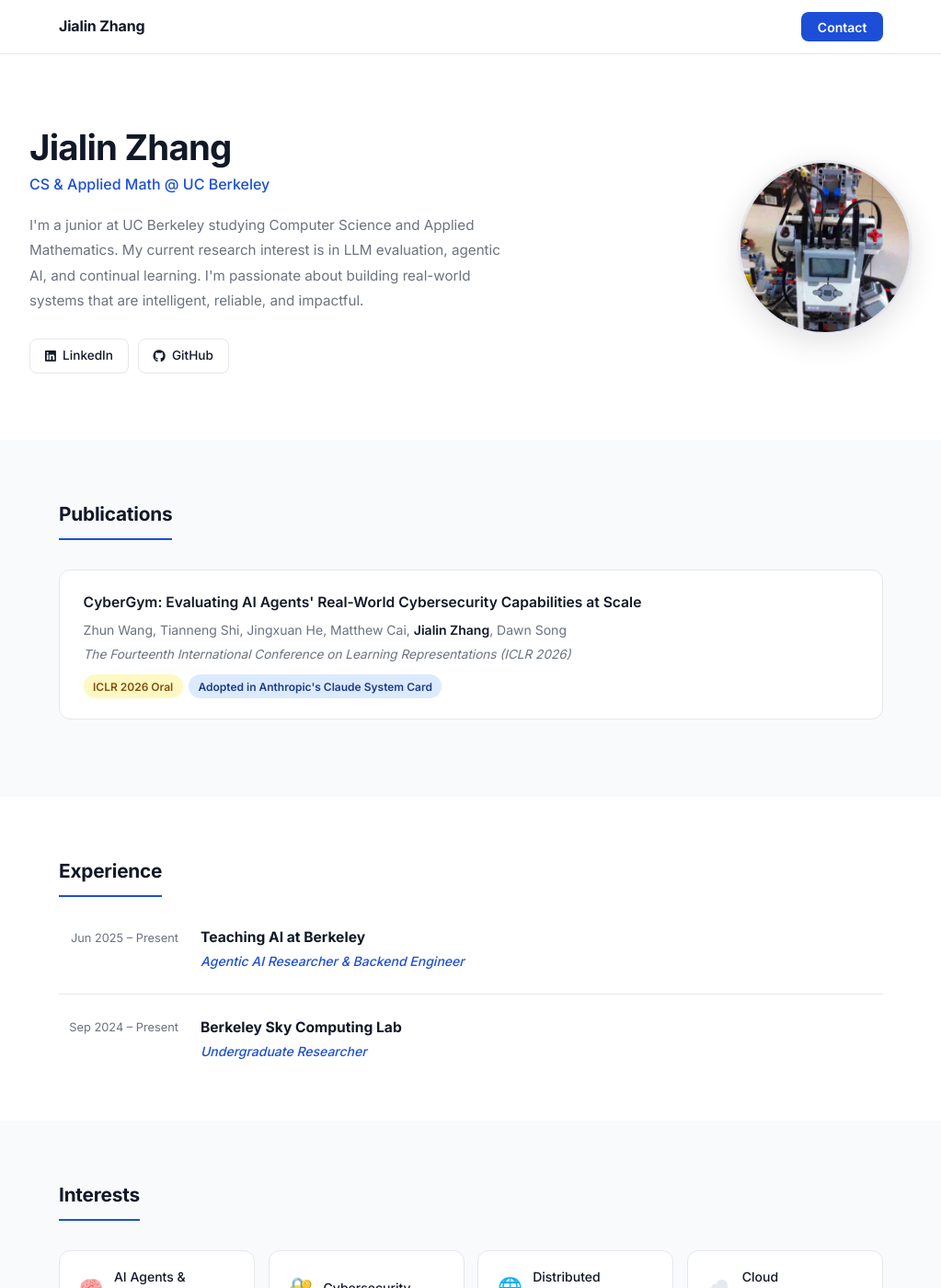
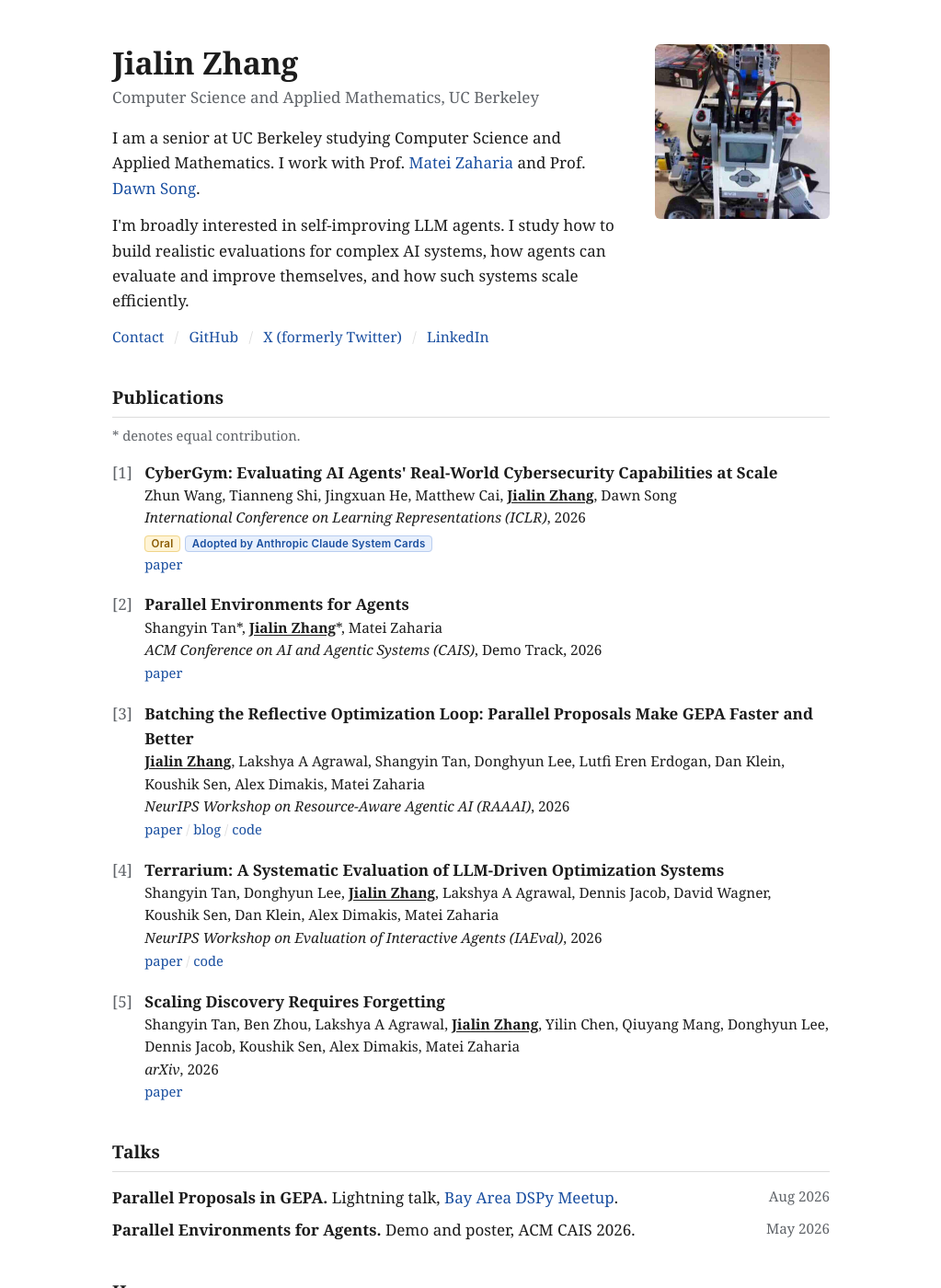
Before and after one commit to Benzhang2004/Benzhang2004.github.io, a Jekyll site: the page built from index.html, in a window 1280 px wide and 1400 px high. Shown: the whole window at 92% size, without its empty margins (128-1151 px from the left). Built offline with Jekyll 4.4.1, drawn with Linux system fonts in a browser that asks for light colours; some of the changed text lies outside the part shown.

Commit message:
Rewrite homepage as a plain academic page: bio, five publications, talks, honors, teaching; add sitemap and SEO tags

```diff
--- a/_config.yml
+++ b/_config.yml
@@ -15,8 +15,9 @@
 # Site settings
 
 title: Jialin Zhang
+tagline: UC Berkeley
 description: >-
-  Berkeley CS + Applied Math student interested in AI agents, real-world systems, and impactful technical projects.
+  Jialin Zhang, UC Berkeley. Research on self-improving LLM agents, agent evaluation, and systems for agentic optimization.
 baseurl: ""
 url: "https://benzhang2004.github.io"
 
@@ -28,3 +29,5 @@ linkedin_url: "https://www.linkedin.com/in/jialin-zhang-185b782ab/"
 theme: minima
 plugins:
   - jekyll-feed
+  - jekyll-sitemap
+  - jekyll-seo-tag
--- a/_layouts/default.html
+++ b/_layouts/default.html
@@ -3,12 +3,7 @@
 <head>
   <meta charset="UTF-8">
   <meta name="viewport" content="width=device-width, initial-scale=1.0">
-  <meta name="description" content="{{ site.description | escape }}">
-  <title>{{ site.title }}</title>
-  <link rel="preconnect" href="https://fonts.googleapis.com">
-  <link rel="preconnect" href="https://fonts.gstatic.com" crossorigin>
-  <link href="https://fonts.googleapis.com/css2?family=Inter:wght@300;400;500;600;700&display=swap" rel="stylesheet">
-  <link rel="stylesheet" href="https://cdnjs.cloudflare.com/ajax/libs/font-awesome/6.5.0/css/all.min.css">
+  {% seo %}
   <link rel="stylesheet" href="{{ '/assets/css/style.css' | relative_url }}">
 </head>
 <body>
--- a/assets/css/style.css
+++ b/assets/css/style.css
@@ -1,278 +1,158 @@
-/* ── Reset & base ── */
-*, *::before, *::after { margin: 0; padding: 0; box-sizing: border-box; }
+/* Plain academic layout. One column, no cards. */
+*, *::before, *::after { box-sizing: border-box; margin: 0; padding: 0; }
 
 :root {
-  --blue:       #1d4ed8;
-  --blue-light: #dbeafe;
-  --blue-dark:  #1e3a8a;
-  --text:       #111827;
-  --muted:      #6b7280;
-  --border:     #e5e7eb;
+  --blue:       #1a4fa0;
+  --blue-dark:  #123a78;
+  --text:       #1c1c1c;
+  --muted:      #5f6368;
+  --border:     #dcdcdc;
   --bg:         #ffffff;
-  --bg-alt:     #f8fafc;
-  --radius:     12px;
-  --shadow:     0 2px 16px rgba(0,0,0,0.07);
 }
 
 html { scroll-behavior: smooth; }
 
 body {
-  font-family: 'Inter', -apple-system, BlinkMacSystemFont, sans-serif;
+  font-family: Charter, "Bitstream Charter", "Sitka Text", Cambria, Georgia, serif;
+  font-size: 17px;
+  line-height: 1.6;
   color: var(--text);
   background: var(--bg);
-  line-height: 1.6;
-  font-size: 15px;
 }
 
-a { color: inherit; text-decoration: none; }
+a { color: var(--blue); text-decoration: none; }
+a:hover { text-decoration: underline; }
 
-/* ── Navigation ── */
-nav {
-  position: sticky;
-  top: 0;
-  z-index: 100;
-  background: rgba(255,255,255,0.92);
-  backdrop-filter: blur(12px);
-  -webkit-backdrop-filter: blur(12px);
+.page {
+  max-width: 820px;
+  margin: 0 auto;
+  padding: 3rem 1.25rem 2rem;
+}
+
+/* Header */
+.intro {
+  display: grid;
+  grid-template-columns: 1fr 190px;
+  gap: 2.25rem;
+  align-items: start;
+}
+
+.name {
+  font-size: 2.1rem;
+  font-weight: 600;
+  line-height: 1.2;
+  letter-spacing: -0.01em;
+}
+
+.affil {
+  color: var(--muted);
+  margin: 0.2rem 0 1.1rem;
+}
+
+.bio p { margin-bottom: 0.85rem; }
+
+.links {
+  margin-top: 0.4rem;
+  font-size: 0.98rem;
+}
+
+.links a, .links button { white-space: nowrap; }
+
+.links .sep { color: var(--border); margin: 0 0.45rem; }
+
+.link-btn {
+  background: none;
+  border: none;
+  padding: 0;
+  font: inherit;
+  color: var(--blue);
+  cursor: pointer;
+}
+
+.link-btn:hover { text-decoration: underline; }
+
+.photo img {
+  width: 190px;
+  height: 190px;
+  object-fit: cover;
+  border-radius: 6px;
+  display: block;
+}
+
+/* Sections */
+section { margin-top: 2.4rem; }
+
+h2 {
+  font-size: 1.2rem;
+  font-weight: 600;
+  padding-bottom: 0.3rem;
+  margin-bottom: 0.9rem;
   border-bottom: 1px solid var(--border);
 }
 
-.nav-inner {
-  max-width: 960px;
-  margin: 0 auto;
-  padding: 0 2rem;
-  height: 58px;
-  display: flex;
-  align-items: center;
-  justify-content: space-between;
+.note { color: var(--muted); font-size: 0.92rem; margin: -0.4rem 0 0.9rem; }
+
+/* Publications */
+.pubs { list-style: none; counter-reset: pub; }
+
+.pubs li {
+  counter-increment: pub;
+  position: relative;
+  padding-left: 2.2rem;
+  margin-bottom: 1.15rem;
 }
 
-.nav-brand {
-  font-weight: 700;
-  font-size: 1rem;
-  letter-spacing: -0.01em;
+.pubs li::before {
+  content: "[" counter(pub) "]";
+  position: absolute;
+  left: 0;
+  color: var(--muted);
 }
 
-/* ── Nav message button ── */
-.msg-btn {
-  padding: 0.45rem 1.1rem;
-  background: var(--blue);
-  color: #fff;
-  border: none;
-  border-radius: 8px;
-  font-size: 0.875rem;
+.pub-title { font-weight: 600; }
+.pub-authors { font-size: 0.96rem; }
+.pub-authors strong { font-weight: 600; text-decoration: underline; text-underline-offset: 2px; }
+.pub-venue { font-size: 0.96rem; }
+.pub-venue em { font-style: italic; }
+.pub-desc { font-size: 0.96rem; color: var(--muted); }
+.pub-links { font-size: 0.92rem; }
+.pub-links a + a::before { content: " / "; color: var(--border); }
+
+.tag {
+  font-family: -apple-system, BlinkMacSystemFont, "Segoe UI", Helvetica, Arial, sans-serif;
+  font-size: 0.72rem;
   font-weight: 600;
-  font-family: inherit;
-  cursor: pointer;
-  transition: background 0.15s;
+  letter-spacing: 0.02em;
+  color: #8a5a00;
+  background: #fff4d6;
+  border: 1px solid #f0d58a;
+  border-radius: 4px;
+  padding: 0.05rem 0.4rem;
+  margin-left: 0.35rem;
+  white-space: nowrap;
 }
 
-.msg-btn:hover { background: var(--blue-dark); }
+.pub-tags { line-height: 1.5; }
+.pub-tags .tag:first-child { margin-left: 0; }
 
-/* ── Shared container ── */
-.inner {
-  max-width: 960px;
-  margin: 0 auto;
-  padding: 0 2rem;
+.tag-blue {
+  color: #1a4fa0;
+  background: #e8f0fc;
+  border-color: #b9cdf0;
 }
 
-/* ── Hero / About ── */
-.hero {
-  padding: 5rem 2rem 4.5rem;
-}
+/* Simple lists with a date on the right */
+.rows { list-style: none; }
 
-.hero-grid {
-  max-width: 960px;
-  margin: 0 auto;
-  display: flex;
-  align-items: center;
-  gap: 4rem;
-}
-
-.hero-text { flex: 1; }
-
-.hero-photo { flex-shrink: 0; }
-
-.hero-photo img {
-  width: 190px;
-  height: 190px;
-  border-radius: 50%;
-  object-fit: cover;
-  border: 3px solid var(--border);
-  box-shadow: 0 8px 32px rgba(0,0,0,0.12);
-}
-
-h1.name {
-  font-size: 2.4rem;
-  font-weight: 700;
-  letter-spacing: -0.02em;
-  line-height: 1.1;
-  margin-bottom: 0.4rem;
-}
-
-.hero-subtitle {
-  font-size: 1rem;
-  font-weight: 500;
-  color: var(--blue);
-  margin-bottom: 1.1rem;
-}
-
-.hero-bio {
-  color: var(--muted);
-  font-size: 0.95rem;
-  line-height: 1.8;
-  max-width: 520px;
-  margin-bottom: 1.75rem;
-}
-
-.social-links {
-  display: flex;
-  flex-wrap: wrap;
-  gap: 0.6rem;
-}
-
-.social-btn {
-  display: inline-flex;
-  align-items: center;
-  gap: 0.45rem;
-  padding: 0.45rem 1rem;
-  border: 1.5px solid var(--border);
-  border-radius: 8px;
-  font-size: 0.85rem;
-  font-weight: 500;
-  color: var(--text);
-  transition: border-color 0.15s, color 0.15s, background 0.15s;
-}
-
-.social-btn:hover {
-  border-color: var(--blue);
-  color: var(--blue);
-  background: var(--blue-light);
-}
-
-/* ── Sections ── */
-section { padding: 4rem 2rem; }
-section:nth-of-type(even) { background: var(--bg-alt); }
-
-.section-title {
-  font-size: 1.3rem;
-  font-weight: 700;
-  letter-spacing: -0.01em;
-  padding-bottom: 0.6rem;
-  border-bottom: 2.5px solid var(--blue);
-  display: inline-block;
-  margin-bottom: 2rem;
-}
-
-/* ── Publications ── */
-.pub-card {
-  background: var(--bg);
-  border: 1px solid var(--border);
-  border-radius: var(--radius);
-  padding: 1.4rem 1.6rem;
-  margin-bottom: 1.25rem;
-  transition: box-shadow 0.15s;
-}
-
-.pub-card:hover { box-shadow: var(--shadow); }
-
-.pub-title {
-  font-size: 0.975rem;
-  font-weight: 600;
-  line-height: 1.5;
+.rows li {
+  display: grid;
+  grid-template-columns: 1fr auto;
+  gap: 1rem;
   margin-bottom: 0.5rem;
 }
 
-.pub-authors {
-  font-size: 0.875rem;
-  color: var(--muted);
-  margin-bottom: 0.3rem;
-}
-
-.pub-authors strong { color: var(--text); font-weight: 600; }
-
-.pub-venue {
-  font-size: 0.85rem;
-  color: var(--muted);
-  font-style: italic;
-  margin-bottom: 0.65rem;
-}
-
-.badges { display: flex; flex-wrap: wrap; gap: 0.4rem; }
-
-.badge {
-  display: inline-block;
-  font-size: 0.75rem;
-  font-weight: 600;
-  padding: 0.2rem 0.65rem;
-  border-radius: 20px;
-}
-
-.badge-gold { background: #fef9c3; color: #854d0e; }
-.badge-blue { background: var(--blue-light); color: var(--blue-dark); }
-
-/* ── Experience ── */
-.exp-list { display: flex; flex-direction: column; gap: 0; }
-
-.exp-item {
-  display: flex;
-  gap: 1.5rem;
-  padding: 1.5rem 0;
-  border-bottom: 1px solid var(--border);
-}
-
-.exp-item:first-child { padding-top: 0; }
-.exp-item:last-child  { border-bottom: none; padding-bottom: 0; }
-
-.exp-date {
-  flex-shrink: 0;
-  width: 130px;
-  font-size: 0.8rem;
-  color: var(--muted);
-  padding-top: 0.15rem;
-  text-align: right;
-}
-
-.exp-body { flex: 1; }
-
-.exp-org {
-  font-weight: 700;
-  font-size: 0.975rem;
-  margin-bottom: 0.1rem;
-}
-
-.exp-role {
-  font-size: 0.875rem;
-  color: var(--blue);
-  font-style: italic;
-  font-weight: 500;
-}
-
-/* ── Interests ── */
-.interests-grid {
-  display: grid;
-  grid-template-columns: repeat(auto-fill, minmax(185px, 1fr));
-  gap: 0.9rem;
-}
-
-.interest-card {
-  background: var(--bg);
-  border: 1px solid var(--border);
-  border-radius: var(--radius);
-  padding: 1.1rem 1.3rem;
-  display: flex;
-  align-items: center;
-  gap: 0.7rem;
-  transition: border-color 0.15s, box-shadow 0.15s;
-}
-
-.interest-card:hover {
-  border-color: var(--blue);
-  box-shadow: 0 2px 12px rgba(29,78,216,0.1);
-}
-
-.interest-icon { font-size: 1.35rem; line-height: 1; }
-.interest-label { font-size: 0.875rem; font-weight: 500; }
+.rows .when { color: var(--muted); white-space: nowrap; font-size: 0.95rem; }
+.rows .what strong { font-weight: 600; }
 
 /* ── Modal ── */
 .modal-overlay {
@@ -344,7 +224,7 @@ section:nth-of-type(even) { background: var(--bg-alt); }
   border: 1.5px solid var(--border);
   border-radius: 8px;
   font-size: 0.9rem;
-  font-family: inherit;
+  font-family: -apple-system, BlinkMacSystemFont, "Segoe UI", Helvetica, Arial, sans-serif;
   color: var(--text);
   background: var(--bg);
   transition: border-color 0.15s;
@@ -365,7 +245,7 @@ section:nth-of-type(even) { background: var(--bg-alt); }
   border-radius: 8px;
   font-size: 0.9rem;
   font-weight: 600;
-  font-family: inherit;
+  font-family: -apple-system, BlinkMacSystemFont, "Segoe UI", Helvetica, Arial, sans-serif;
   cursor: pointer;
   transition: background 0.15s;
 }
@@ -381,32 +261,18 @@ section:nth-of-type(even) { background: var(--bg-alt); }
 
 /* ── Footer ── */
 footer {
-  background: #111827;
-  color: #9ca3af;
-  text-align: center;
-  padding: 2rem;
-  font-size: 0.85rem;
+  margin-top: 3rem;
+  padding-top: 1rem;
+  border-top: 1px solid var(--border);
+  color: var(--muted);
+  font-size: 0.88rem;
 }
 
-footer a { color: #9ca3af; transition: color 0.15s; }
-footer a:hover { color: #e5e7eb; }
-
 /* ── Responsive ── */
-@media (max-width: 720px) {
-  .hero-grid {
-    flex-direction: column-reverse;
-    gap: 2rem;
-    text-align: center;
-  }
-  .hero-bio  { max-width: 100%; }
-  .social-links { justify-content: center; }
-  h1.name { font-size: 2rem; }
-
-  .exp-item { flex-direction: column; gap: 0.25rem; }
-  .exp-date { width: auto; text-align: left; }
+@media (max-width: 640px) {
+  .intro { grid-template-columns: 1fr; }
+  .photo { order: -1; }
+  .photo img { width: 140px; height: 140px; }
+  .rows li { grid-template-columns: 1fr; gap: 0; }
+  .name { font-size: 1.8rem; }
 }
-
-@media (max-width: 480px) {
-  .nav-inner { padding: 0 1rem; }
-  section, .hero { padding: 2.5rem 1rem; }
-}
--- a/index.html
+++ b/index.html
@@ -2,120 +2,132 @@
 layout: default
 ---
 
-<!-- Navigation -->
-<nav>
-  <div class="nav-inner">
-    <a href="#about" class="nav-brand">Jialin Zhang</a>
-    <button class="msg-btn" onclick="document.getElementById('contact-modal').classList.add('open')">
-      Contact
-    </button>
-  </div>
-</nav>
+<main class="page">
 
-<!-- Hero / About -->
-<section class="hero" id="about">
-  <div class="hero-grid">
-    <div class="hero-text">
+  <!-- Intro -->
+  <header class="intro" id="about">
+    <div>
       <h1 class="name">Jialin Zhang</h1>
-      <p class="hero-subtitle">CS &amp; Applied Math @ UC Berkeley</p>
-      <p class="hero-bio">
-        I'm a junior at UC Berkeley studying Computer Science and Applied Mathematics.
-        My current research interest is in LLM evaluation, agentic AI, and continual learning.
-        I'm passionate about building real-world systems that are intelligent, reliable, and impactful.
+      <p class="affil">Computer Science and Applied Mathematics, UC Berkeley</p>
+
+      <div class="bio">
+        <p>
+          I am a senior at UC Berkeley studying Computer Science and Applied Mathematics.
+          I work with Prof. <a href="https://people.eecs.berkeley.edu/~matei/" target="_blank" rel="noopener">Matei Zaharia</a>
+          and Prof. <a href="https://dawnsong.io/" target="_blank" rel="noopener">Dawn Song</a>.
+        </p>
+        <p>
+          I'm broadly interested in self-improving LLM agents. I study how to build realistic evaluations for
+          complex AI systems, how agents can evaluate and improve themselves, and how such systems scale efficiently.
+        </p>
+      </div>
+
+      <p class="links">
+        <button class="link-btn" onclick="document.getElementById('contact-modal').classList.add('open')">Contact</button>
+        <span class="sep">/</span>
+        <a href="https://github.com/{{ site.github_username }}" target="_blank" rel="noopener">GitHub</a>
+        <span class="sep">/</span>
+        <a href="https://x.com/benzhang04" target="_blank" rel="noopener">X (formerly Twitter)</a>
+        <span class="sep">/</span>
+        <a href="{{ site.linkedin_url }}" target="_blank" rel="noopener">LinkedIn</a>
       </p>
-      <div class="social-links">
-        <a href="{{ site.linkedin_url }}" class="social-btn" target="_blank" rel="noopener">
-          <i class="fab fa-linkedin"></i> LinkedIn
-        </a>
-        <a href="https://github.com/{{ site.github_username }}" class="social-btn" target="_blank" rel="noopener">
-          <i class="fab fa-github"></i> GitHub
-        </a>
-      </div>
     </div>
-    <div class="hero-photo">
+    <div class="photo">
       <img src="{{ '/photo.jpeg' | relative_url }}" alt="Jialin Zhang">
     </div>
-  </div>
-</section>
+  </header>
 
-<!-- Publications -->
-<section id="publications">
-  <div class="inner">
-    <h2 class="section-title">Publications</h2>
-    <div class="pub-card">
-      <div class="pub-title">CyberGym: Evaluating AI Agents' Real-World Cybersecurity Capabilities at Scale</div>
-      <div class="pub-authors">
-        Zhun Wang, Tianneng Shi, Jingxuan He, Matthew Cai, <strong>Jialin Zhang</strong>, Dawn Song
-      </div>
-      <div class="pub-venue">
-        The Fourteenth International Conference on Learning Representations (ICLR 2026)
-      </div>
-      <div class="badges">
-        <span class="badge badge-gold">ICLR 2026 Oral</span>
-        <span class="badge badge-blue">Adopted in Anthropic's Claude System Card</span>
-      </div>
-    </div>
-  </div>
-</section>
+  <!-- Publications -->
+  <section id="publications">
+    <h2>Publications</h2>
+    <p class="note">* denotes equal contribution.</p>
+    <ol class="pubs">
 
-<!-- Experience -->
-<section id="experience">
-  <div class="inner">
-    <h2 class="section-title">Experience</h2>
-    <div class="exp-list">
+      <li>
+        <div class="pub-title">CyberGym: Evaluating AI Agents' Real-World Cybersecurity Capabilities at Scale</div>
+        <div class="pub-authors">Zhun Wang, Tianneng Shi, Jingxuan He, Matthew Cai, <strong>Jialin Zhang</strong>, Dawn Song</div>
+        <div class="pub-venue"><em>International Conference on Learning Representations (ICLR)</em>, 2026</div>
+        <div class="pub-tags"><span class="tag">Oral</span><span class="tag tag-blue">Adopted by Anthropic Claude System Cards</span></div>
+        <div class="pub-links"><a href="https://openreview.net/forum?id=2YvbLQEdYt" target="_blank" rel="noopener">paper</a></div>
+      </li>
 
-      <div class="exp-item">
-        <div class="exp-date">Jun 2025 – Present</div>
-        <div class="exp-body">
-          <div class="exp-org">Teaching AI at Berkeley</div>
-          <div class="exp-role">Agentic AI Researcher &amp; Backend Engineer</div>
-        </div>
-      </div>
+      <li>
+        <div class="pub-title">Parallel Environments for Agents</div>
+        <div class="pub-authors">Shangyin Tan*, <strong>Jialin Zhang</strong>*, Matei Zaharia</div>
+        <div class="pub-venue"><em>ACM Conference on AI and Agentic Systems (CAIS)</em>, Demo Track, 2026</div>
+        <div class="pub-links"><a href="https://www.caisconf.org/program/2026/demos/parallel-environments-for-agents/" target="_blank" rel="noopener">paper</a></div>
+      </li>
 
-      <div class="exp-item">
-        <div class="exp-date">Sep 2024 – Present</div>
-        <div class="exp-body">
-          <div class="exp-org">Berkeley Sky Computing Lab</div>
-          <div class="exp-role">Undergraduate Researcher</div>
-        </div>
-      </div>
+      <li>
+        <div class="pub-title">Batching the Reflective Optimization Loop: Parallel Proposals Make GEPA Faster and Better</div>
+        <div class="pub-authors"><strong>Jialin Zhang</strong>, Lakshya A Agrawal, Shangyin Tan, Donghyun Lee, Lutfi Eren Erdogan, Dan Klein, Koushik Sen, Alex Dimakis, Matei Zaharia</div>
+        <div class="pub-venue"><em>NeurIPS Workshop on Resource-Aware Agentic AI (RAAAI)</em>, 2026</div>
+        <div class="pub-links"><a href="https://arxiv.org/abs/2610.36774" target="_blank" rel="noopener">paper</a><a href="https://gepa-ai.github.io/gepa/blog/2026/07/30/parallel-proposals/" target="_blank" rel="noopener">blog</a><a href="https://github.com/gepa-ai/gepa" target="_blank" rel="noopener">code</a></div>
+      </li>
 
-    </div>
-  </div>
-</section>
+      <li>
+        <div class="pub-title">Terrarium: A Systematic Evaluation of LLM-Driven Optimization Systems</div>
+        <div class="pub-authors">Shangyin Tan, Donghyun Lee, <strong>Jialin Zhang</strong>, Lakshya A Agrawal, Dennis Jacob, David Wagner, Koushik Sen, Dan Klein, Alex Dimakis, Matei Zaharia</div>
+        <div class="pub-venue"><em>NeurIPS Workshop on Evaluation of Interactive Agents (IAEval)</em>, 2026</div>
+        <div class="pub-links"><a href="https://openreview.net/forum?id=zIZdfXxYcd" target="_blank" rel="noopener">paper</a><a href="https://github.com/gepa-ai/terrarium" target="_blank" rel="noopener">code</a></div>
+      </li>
 
-<!-- Interests -->
-<section id="interests">
-  <div class="inner">
-    <h2 class="section-title">Interests</h2>
-    <div class="interests-grid">
-      <div class="interest-card">
-        <div class="interest-icon">🧠</div>
-        <div class="interest-label">AI Agents &amp; Autonomy</div>
-      </div>
-      <div class="interest-card">
-        <div class="interest-icon">🔐</div>
-        <div class="interest-label">Cybersecurity</div>
-      </div>
-      <div class="interest-card">
-        <div class="interest-icon">🌐</div>
-        <div class="interest-label">Distributed Systems</div>
-      </div>
-      <div class="interest-card">
-        <div class="interest-icon">☁️</div>
-        <div class="interest-label">Cloud Infrastructure</div>
-      </div>
-      <div class="interest-card">
-        <div class="interest-icon">🦾</div>
-        <div class="interest-label">Robotics</div>
-      </div>
-      <div class="interest-card">
-        <div class="interest-icon">⚙️</div>
-        <div class="interest-label">MLOps</div>
-      </div>
-    </div>
-  </div>
-</section>
+      <li>
+        <div class="pub-title">Scaling Discovery Requires Forgetting</div>
+        <div class="pub-authors">Shangyin Tan, Ben Zhou, Lakshya A Agrawal, <strong>Jialin Zhang</strong>, Yilin Chen, Qiuyang Mang, Donghyun Lee, Dennis Jacob, Koushik Sen, Alex Dimakis, Matei Zaharia</div>
+        <div class="pub-venue"><em>arXiv</em>, 2026</div>
+        <div class="pub-links"><a href="https://arxiv.org/abs/2610.20563" target="_blank" rel="noopener">paper</a></div>
+      </li>
+
+    </ol>
+  </section>
+
+  <!-- Talks -->
+  <section id="talks">
+    <h2>Talks</h2>
+    <ul class="rows">
+      <li>
+        <span class="what"><strong>Parallel Proposals in GEPA.</strong> Lightning talk, <a href="https://luma.com/61qrnbs7" target="_blank" rel="noopener">Bay Area DSPy Meetup</a>.</span>
+        <span class="when">Aug 2026</span>
+      </li>
+      <li>
+        <span class="what"><strong>Parallel Environments for Agents.</strong> Demo and poster, ACM CAIS 2026.</span>
+        <span class="when">May 2026</span>
+      </li>
+    </ul>
+  </section>
+
+  <!-- Honors -->
+  <section id="honors">
+    <h2>Honors</h2>
+    <ul class="rows">
+      <li>
+        <span class="what">Selected participant, Cornell, Maryland, Max Planck Pre-doctoral Research School (CMMRS)</span>
+        <span class="when">2026</span>
+      </li>
+      <li>
+        <span class="what">EECS Honors Program, UC Berkeley</span>
+        <span class="when"></span>
+      </li>
+    </ul>
+  </section>
+
+  <!-- Teaching -->
+  <section id="teaching">
+    <h2>Teaching</h2>
+    <ul class="rows">
+      <li>
+        <span class="what">Reader, EECS 106A Introduction to Robotics, UC Berkeley</span>
+        <span class="when">Fall 2025 &ndash; Fall 2026</span>
+      </li>
+    </ul>
+  </section>
+
+  <footer>
+    &copy; 2026 Jialin Zhang
+  </footer>
+
+</main>
 
 <!-- Contact Modal -->
 <div id="contact-modal" class="modal-overlay" onclick="if(event.target===this)this.classList.remove('open')">
@@ -153,12 +165,3 @@ layout: default
     }
   });
 </script>
-
-<!-- Footer -->
-<footer>
-  <p>© 2026 Jialin Zhang &nbsp;·&nbsp;
-    <a href="https://github.com/{{ site.github_username }}" target="_blank" rel="noopener">GitHub</a>
-    &nbsp;·&nbsp;
-    <a href="{{ site.linkedin_url }}" target="_blank" rel="noopener">LinkedIn</a>
-  </p>
-</footer>
```
